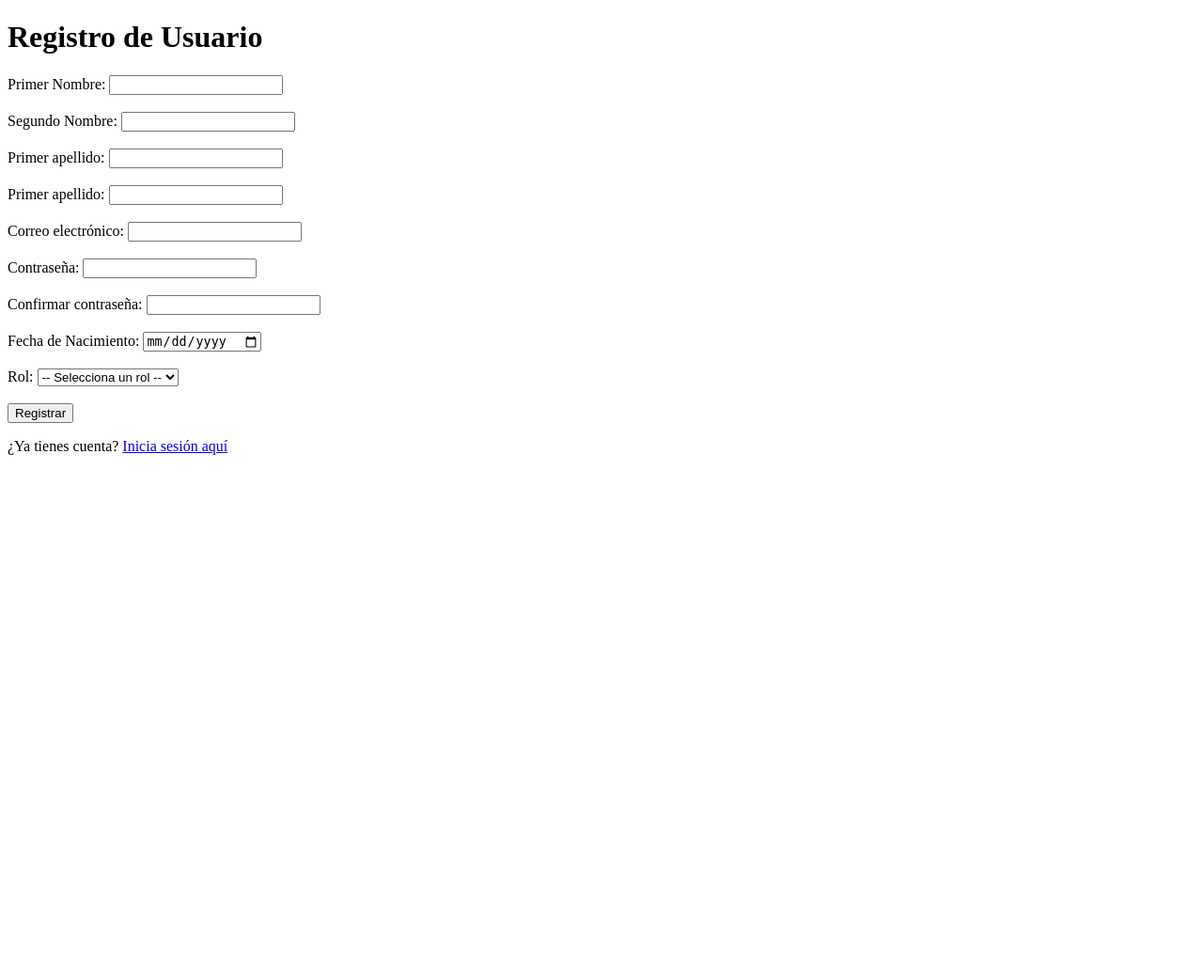
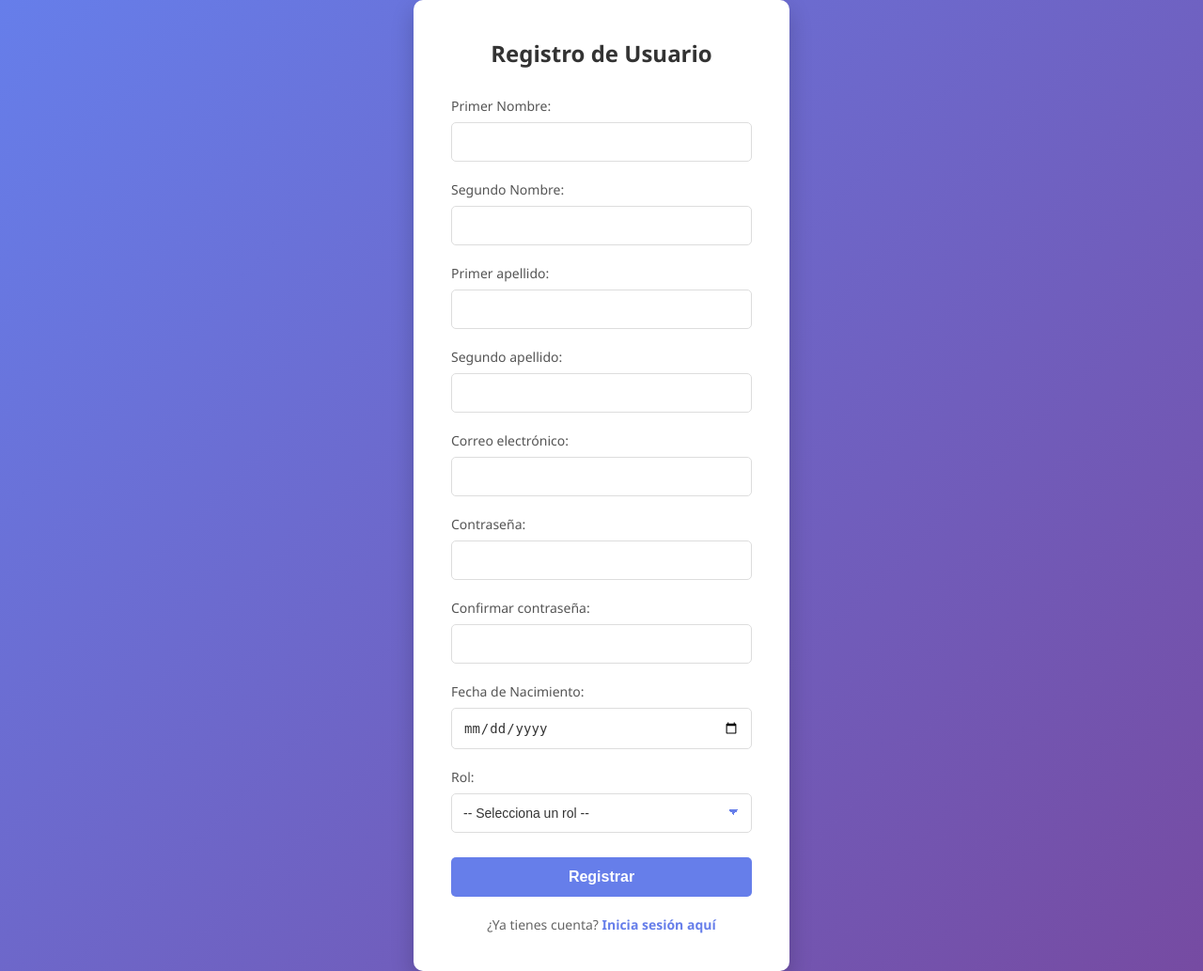
Before and after one commit to DidierAragon/Taller-de-investigaci-n, a Flask app: page / in a window 1280 px wide. Shown: the whole page at 94% size. Before the commit the page ends 484 px from the top, so only its background shows below. Run offline with Flask 3, Linux system fonts and the light colour scheme; some libraries are stand-ins or nearby versions.

Commit message:
plataforma

```diff
--- a/conexion.py
+++ b/conexion.py
@@ -23,8 +23,56 @@ def index():
 @app.route('/register', methods=['GET', 'POST'])
 def register():
     if request.method == 'POST':
-        # Procesar datos del formulario
-        return redirect(url_for('index'))
+        # Obtener datos del formulario
+        primernombre = request.form['primernombre']
+        segundonombre = request.form['segundonombre']
+        primerapellido = request.form['primerapellido']
+        segundopellido = request.form['segundopellido']
+        correo = request.form['correo']
+        contraseña = request.form['contraseña']
+        confirma_contraseña = request.form['confirma_contraseña']
+        fecha_nacimiento = request.form['fecha_nacimiento']
+        rol_nombre = request.form['rol']
+        estado = True  # Por defecto activo
+
+        # Mapear nombres de rol a IDs
+        roles = {
+            'estudiante': 1,
+            'profesor': 2,
+            'administrador': 3
+        }
+
+        id_rol = roles.get(rol_nombre)
+
+        try:
+            # Validar que las contraseñas coincidan
+            if contraseña != confirma_contraseña:
+                print("Las contraseñas no coinciden")
+                return redirect(url_for('register'))
+
+            if not id_rol:
+                print("Rol inválido")
+                return redirect(url_for('register'))
+
+            conn = get_db_connection()
+            cur = conn.cursor()
+
+            # Insertar en la BD
+            cur.execute(
+                "INSERT INTO usuarios (primer_nombre, segundo_nombre, primer_apellido, segundo_apellido, correo, contrasena, fecha_nacimiento, id_rol, estado, confirma_contraseña) VALUES (%s, %s, %s, %s, %s, %s, %s, %s, %s, %s)",
+                (primernombre, segundonombre, primerapellido, segundopellido, correo, contraseña, fecha_nacimiento, id_rol, estado, confirma_contraseña)
+            )
+
+            conn.commit()
+            cur.close()
+            close_db_connection(conn)
+
+            print("Usuario registrado exitosamente")
+            return redirect(url_for('index'))
+        except Exception as e:
+            print(f"Error al registrar: {e}")
+            return redirect(url_for('register'))
+
     return render_template('register.html')
 
 if __name__ == "__main__":
--- a/static/registro.css
+++ b/static/registro.css
@@ -0,0 +1,130 @@
+* {
+    margin: 0;
+    padding: 0;
+    box-sizing: border-box;
+}
+
+body {
+    font-family: 'Segoe UI', Tahoma, Geneva, Verdana, sans-serif;
+    background: linear-gradient(135deg, #667eea 0%, #764ba2 100%);
+    min-height: 100vh;
+    display: flex;
+    justify-content: center;
+    align-items: center;
+}
+
+.container {
+    background: white;
+    padding: 40px;
+    border-radius: 10px;
+    box-shadow: 0 10px 25px rgba(0, 0, 0, 0.2);
+    width: 100%;
+    max-width: 400px;
+}
+
+h1 {
+    text-align: center;
+    color: #333;
+    margin-bottom: 30px;
+    font-size: 24px;
+}
+
+form {
+    display: flex;
+    flex-direction: column;
+}
+
+label {
+    color: #555;
+    font-weight: 500;
+    margin-bottom: 8px;
+    font-size: 14px;
+}
+
+input[type="text"],
+input[type="email"],
+input[type="password"],
+input[type="date"],
+select {
+    padding: 12px;
+    margin-bottom: 20px;
+    border: 1px solid #ddd;
+    border-radius: 5px;
+    font-size: 14px;
+    transition: border-color 0.3s, box-shadow 0.3s;
+    background: #fff;
+    color: #333;
+}
+
+input[type="text"]:focus,
+input[type="email"]:focus,
+input[type="password"]:focus,
+input[type="date"]:focus,
+select:focus {
+    outline: none;
+    border-color: #667eea;
+    box-shadow: 0 0 5px rgba(102, 126, 234, 0.3);
+}
+
+select {
+    -webkit-appearance: none;
+    -moz-appearance: none;
+    appearance: none;
+    background-image: linear-gradient(45deg, transparent 50%, #667eea 50%),
+                      linear-gradient(135deg, #667eea 50%, transparent 50%);
+    background-position: calc(100% - 18px) calc(1em + 2px), calc(100% - 13px) calc(1em + 2px);
+    background-size: 6px 6px, 6px 6px;
+    background-repeat: no-repeat;
+    padding-right: 36px;
+    cursor: pointer;
+}
+
+input[type="date"]::-webkit-calendar-picker-indicator {
+    cursor: pointer;
+}
+
+button {
+    background-color: #667eea;
+    color: white;
+    padding: 12px;
+    border: none;
+    border-radius: 5px;
+    font-size: 16px;
+    font-weight: 600;
+    cursor: pointer;
+    transition: background-color 0.3s, transform 0.2s;
+    width: 100%;
+    margin-top: 6px;
+}
+
+button:hover {
+    background-color: #5568d3;
+    transform: translateY(-2px);
+}
+
+button:active {
+    transform: translateY(0);
+}
+
+p {
+    text-align: center;
+    margin-top: 20px;
+    color: #666;
+    font-size: 14px;
+}
+
+a {
+    color: #667eea;
+    text-decoration: none;
+    font-weight: 600;
+    transition: color 0.3s;
+}
+
+a:hover {
+    color: #5568d3;
+    text-decoration: underline;
+}
+
+br{
+    margin-bottom: 10px;
+}
--- a/templates/register.html
+++ b/templates/register.html
@@ -3,33 +3,35 @@
 <head>
     <meta charset="UTF-8">
     <title>Registro de Usuario</title>
+    <link rel="stylesheet" href="{{ url_for('static', filename='registro.css') }}">
 </head>
 <body>
+    <div class="container">
         <h1>Registro de Usuario</h1>
         <form action="{{ url_for('register') }}" method="POST">
             <label for="primernombre">Primer Nombre:</label>
-        <input type="text" id="primernombre" name="primernombre" required><br><br>
+            <input type="text" id="primernombre" name="primernombre" required>
 
             <label for="segundonombre">Segundo Nombre:</label>
-        <input type="text" id="segundonombre" name="segundonombre" required><br><br>
+            <input type="text" id="segundonombre" name="segundonombre">
 
             <label for="primerapellido">Primer apellido:</label>
-        <input type="primerapellido" id="primerapellido" name="primerapellido" required><br><br>
+            <input type="text" id="primerapellido" name="primerapellido" required>
 
-        <label for="segundopellido">Primer apellido:</label>
-        <input type="segundopellido" id="segundopellido" name="segundopellido" required><br><br>
+            <label for="segundopellido">Segundo apellido:</label>
+            <input type="text" id="segundopellido" name="segundopellido">
 
             <label for="correo">Correo electrónico:</label>
-        <input type="correo" id="correo" name="correo" required><br><br>
+            <input type="email" id="correo" name="correo" required>
 
-        <label for="contraseña">Contraseña:</label>
-        <input type="contraseña" id="contraseña" name="contraseña" required><br><br>
+            <label for="contrasena">Contraseña:</label>
+            <input type="password" id="contrasena" name="contraseña" required>
 
             <label for="confirma_contraseña">Confirmar contraseña:</label>
-        <input type="confirma_contraseña" id="confirma_contraseña" name="confirma_contraseña" required><br><br>
+            <input type="password" id="confirma_contraseña" name="confirma_contraseña" required>
 
             <label for="fecha_nacimiento">Fecha de Nacimiento:</label>
-        <input type="date" id="fecha_nacimiento" name="fecha_nacimiento" required><br><br>
+            <input type="date" id="fecha_nacimiento" name="fecha_nacimiento" required>
 
             <label for="rol">Rol:</label>
             <select id="rol" name="rol" required>
@@ -37,10 +39,11 @@
                 <option value="estudiante">Estudiante</option>
                 <option value="profesor">Profesor</option>
                 <option value="administrador">Administrador</option>
-        </select><br><br>
+            </select>
 
             <button type="submit">Registrar</button>
         </form>
         <p>¿Ya tienes cuenta? <a href="login.html">Inicia sesión aquí</a></p>
+    </div>
 </body>
 </html>
```
Also changed, not shown: static/login.css (added). Lines whose indentation alone changed are shown as unchanged.
